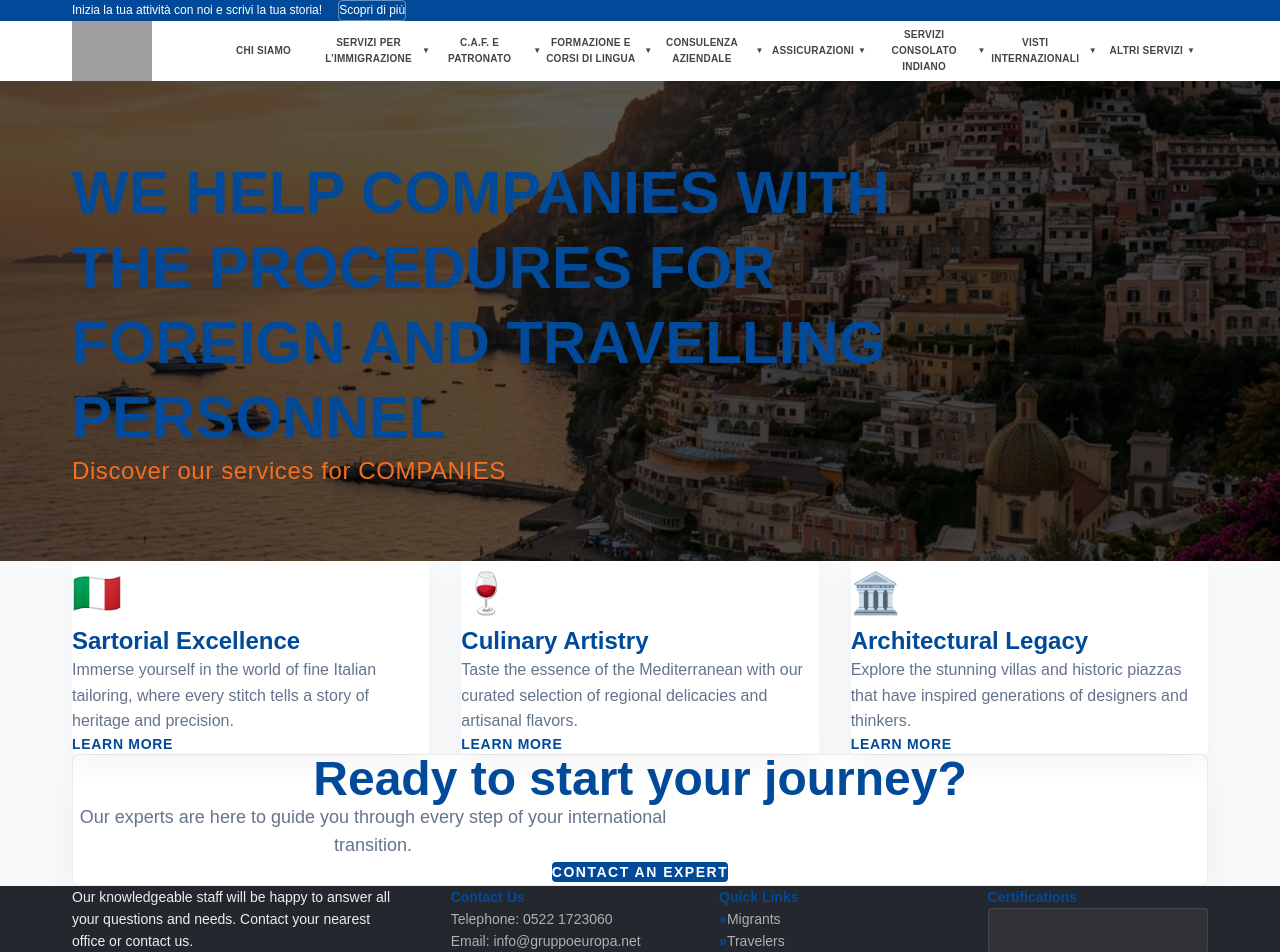
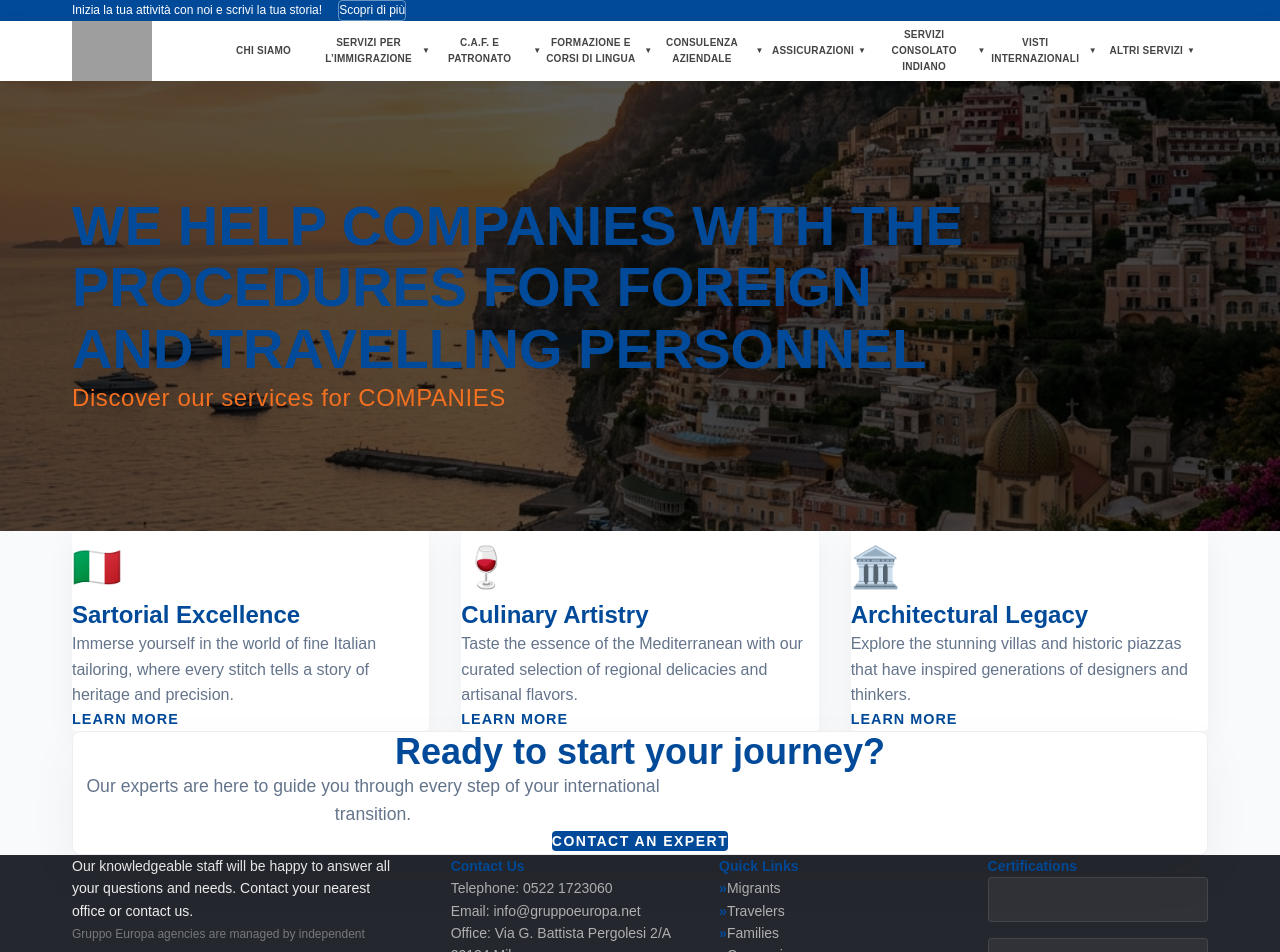
Before and after one commit to gauravmehra2021/ITALIA, a Next.js app: page / in a window 1280 px wide. Shown: the top 952 px of the page. Built offline with nearby package versions, Linux system fonts and the light colour scheme; grey boxes are pictures that could not be loaded.

Commit message:
added the changes

```diff
--- a/app/page.tsx
+++ b/app/page.tsx
@@ -24,81 +24,127 @@ const Home: React.FC = () => {
 
   return (
   <>
+
+   <>
       {/* Hero Section */}
-      <section
-        className="flex min-h-[450px] h-[60vh] items-center bg-cover bg-center text-white"
-        style={{
-          backgroundImage:
-            "linear-gradient(rgba(0,0,0,0.65), rgba(0,0,0,0.65)), url('/images/hero.png')",
-        }}
-      >
-        <div className="container mx-auto px-5">
-
-          <h1 className="mb-6 max-w-[900px] text-4xl font-extrabold uppercase leading-tight text-white md:text-5xl xl:text-6xl">
+      <section className="relative flex min-h-[450px] items-center bg-[url('/images/hero.png')] bg-cover bg-center text-white before:absolute before:inset-0 before:bg-black/65">
+        <div className="container relative z-10 py-24">
+          <h1 className="animate-fade-in-up max-w-[900px] text-[clamp(2rem,5vw,3.5rem)] font-extrabold uppercase leading-[1.1] text-white">
             WE HELP COMPANIES WITH THE PROCEDURES FOR FOREIGN AND TRAVELLING
             PERSONNEL
           </h1>
 
-          <p className="text-lg font-medium tracking-wide text-[var(--secondary)] md:text-2xl">
+          <p
+            className="animate-fade-in-up mt-6 text-[clamp(1.1rem,2vw,1.5rem)] font-medium tracking-wide text-[#F37021]"
+            style={{ animationDelay: '0.2s' }}
+          >
             Discover our services for COMPANIES
           </p>
         </div>
       </section>
 
       {/* Main Content */}
-      <main className="container mx-auto px-5 py-24">
-
-        {/* Services */}
+      <main className="container py-24">
+        {/* Services Grid */}
         <section className="mb-20 grid grid-cols-1 gap-8 md:grid-cols-2 xl:grid-cols-3">
-
-          {services.map((service, index) => (
+          {/* Card 1 */}
           <div
-              key={index}
-              className="flex flex-col rounded bg-white p-10 shadow-[0_10px_30px_rgba(0,0,0,0.05)] transition-all duration-300 hover:-translate-y-2 hover:border-t-[4px] hover:border-[var(--primary)] hover:shadow-[0_20px_40px_rgba(0,0,0,0.1)]"
+            className="animate-fade-in-up group flex flex-col rounded bg-white p-10 shadow-[0_10px_30px_rgba(0,0,0,0.05)] transition-all duration-500 hover:-translate-y-3 hover:border-t-[#004a99] hover:shadow-[0_20px_40px_rgba(0,0,0,0.1)] border-t-4 border-transparent"
+            style={{ animationDelay: '0.3s' }}
           >
             <div className="mb-5 text-[40px]">
-                {service.icon}
+              🇮🇹
             </div>
 
-              <h3 className="mb-4 text-2xl font-semibold text-black">
-                {service.title}
+            <h3 className="mb-4 text-2xl font-bold text-[#004a99]">
+              Sartorial Excellence
             </h3>
 
-              <p className="mb-5 flex-grow text-[var(--text-muted)]">
-                {service.description}
+            <p className="mb-5 flex-grow text-[#64748B]">
+              Immerse yourself in the world of fine Italian tailoring, where
+              every stitch tells a story of heritage and precision.
             </p>
 
             <a
               href="#"
-                className="text-sm font-bold uppercase tracking-wider text-[var(--primary)] hover:underline"
+              className="text-[0.9rem] font-bold uppercase tracking-[1px] text-[#004a99] hover:underline"
             >
               Learn More
             </a>
           </div>
-          ))}
+
+          {/* Card 2 */}
+          <div
+            className="animate-fade-in-up group flex flex-col rounded bg-white p-10 shadow-[0_10px_30px_rgba(0,0,0,0.05)] transition-all duration-500 hover:-translate-y-3 hover:border-t-[#004a99] hover:shadow-[0_20px_40px_rgba(0,0,0,0.1)] border-t-4 border-transparent"
+            style={{ animationDelay: '0.5s' }}
+          >
+            <div className="mb-5 text-[40px]">
+              🍷
+            </div>
+
+            <h3 className="mb-4 text-2xl font-bold text-[#004a99]">
+              Culinary Artistry
+            </h3>
+
+            <p className="mb-5 flex-grow text-[#64748B]">
+              Taste the essence of the Mediterranean with our curated selection
+              of regional delicacies and artisanal flavors.
+            </p>
+
+            <a
+              href="#"
+              className="text-[0.9rem] font-bold uppercase tracking-[1px] text-[#004a99] hover:underline"
+            >
+              Learn More
+            </a>
+          </div>
+
+          {/* Card 3 */}
+          <div
+            className="animate-fade-in-up group flex flex-col rounded bg-white p-10 shadow-[0_10px_30px_rgba(0,0,0,0.05)] transition-all duration-500 hover:-translate-y-3 hover:border-t-[#004a99] hover:shadow-[0_20px_40px_rgba(0,0,0,0.1)] border-t-4 border-transparent"
+            style={{ animationDelay: '0.7s' }}
+          >
+            <div className="mb-5 text-[40px]">
+              🏛️
+            </div>
+
+            <h3 className="mb-4 text-2xl font-bold text-[#004a99]">
+              Architectural Legacy
+            </h3>
+
+            <p className="mb-5 flex-grow text-[#64748B]">
+              Explore the stunning villas and historic piazzas that have
+              inspired generations of designers and thinkers.
+            </p>
+
+            <a
+              href="#"
+              className="text-[0.9rem] font-bold uppercase tracking-[1px] text-[#004a99] hover:underline"
+            >
+              Learn More
+            </a>
+          </div>
         </section>
 
         {/* CTA Section */}
-        <section className="mt-12">
-
-          <div className="rounded-lg border border-[#eee] bg-white p-14 text-center shadow-[0_20px_50px_rgba(0,0,0,0.05)] max-md:px-5 max-md:py-10">
-
-            <h2 className="mb-4 text-3xl font-bold text-black md:text-5xl">
+        <section className="animate-fade-in-up mt-12">
+          <div className="rounded-lg border border-[#eee] bg-white p-8 text-center shadow-[0_20px_50px_rgba(0,0,0,0.05)] md:p-16">
+            <h2 className="mb-4 text-4xl font-bold text-[#004a99]">
               Ready to start your journey?
             </h2>
 
-            <p className="mx-auto mb-8 max-w-[600px] text-lg text-[var(--text-muted)]">
+            <p className="mx-auto mb-8 max-w-[600px] text-[1.1rem] text-[#64748B]">
               Our experts are here to guide you through every step of your
               international transition.
             </p>
 
-            <button className="inline-block rounded bg-[var(--primary)] px-10 py-4 text-sm font-bold uppercase tracking-[1.5px] text-white transition-all duration-300 hover:scale-105 hover:bg-[#08345a] hover:shadow-[0_10px_20px_rgba(11,69,117,0.2)]">
+            <button className="inline-block rounded bg-[#004a99] px-10 py-4 text-sm font-bold uppercase tracking-[1.5px] text-white transition-all duration-300 hover:scale-105 hover:bg-[#08345a] hover:shadow-[0_10px_20px_rgba(11,69,117,0.2)]">
               Contact an Expert
             </button>
-
           </div>
         </section>
       </main>
+    </>
   </>
   );
 };
```
Lines whose indentation alone changed are shown as unchanged.
